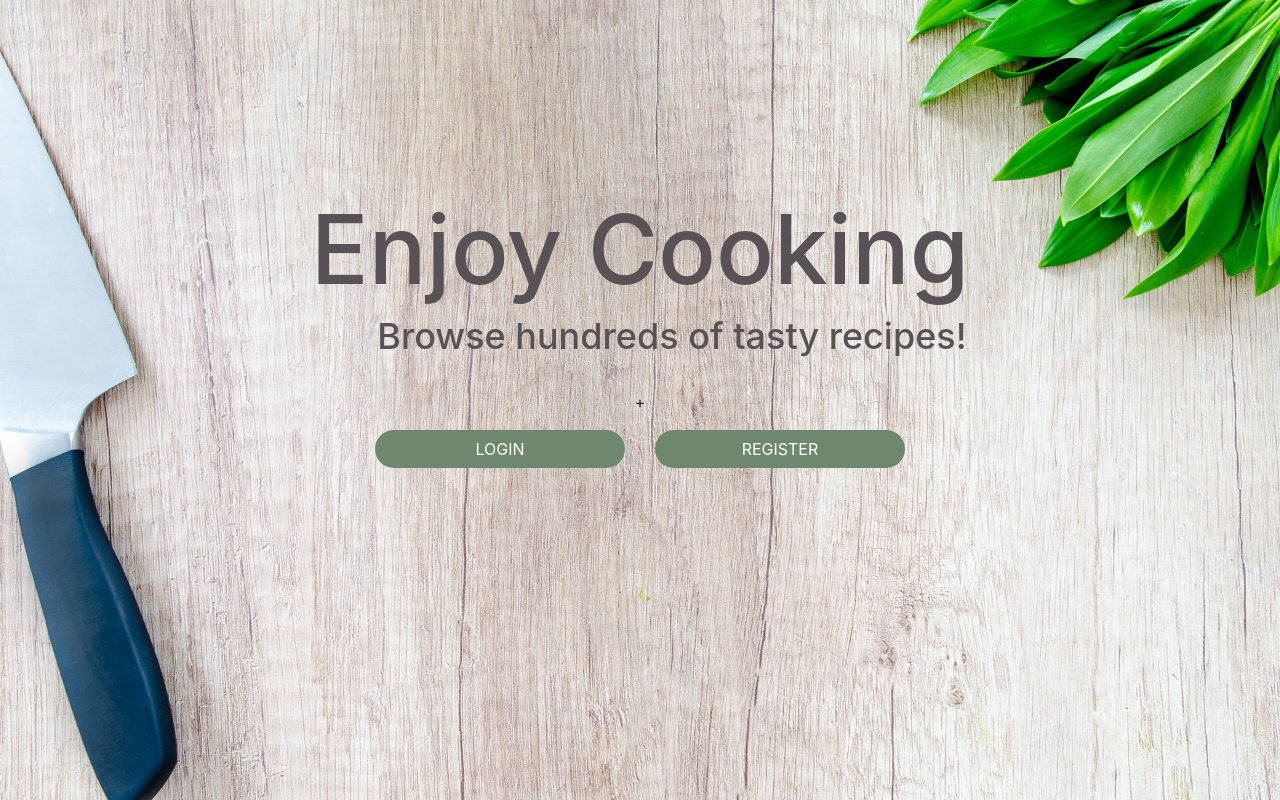
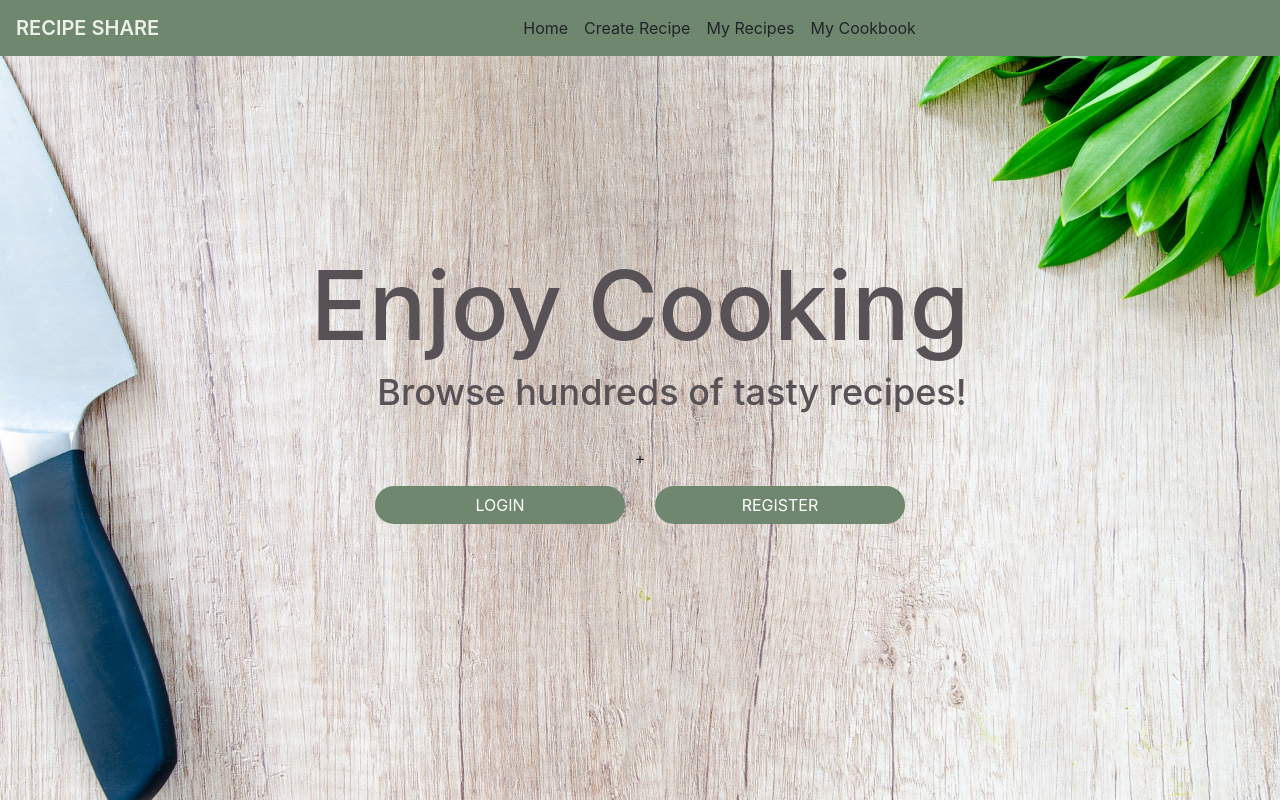
Before and after one commit to ajin-chwy/1808-Java-Project2, an Angular app in the folder recipe-sharing-app/: page /login in a window 1280 px wide. Built offline with nearby package versions, Linux system fonts and the light colour scheme; no server answers.

Commit message:
Started making changes to navbar

```diff
--- a/recipe-sharing-app/src/app/home/home.component.html
+++ b/recipe-sharing-app/src/app/home/home.component.html
@@ -24,3 +24,15 @@ view all recipe page
     </ol>
 </div>
 <button class="btn btn-secondary" (click)="logout()">Logout</button>
+
+<div class="card" style="width: 18rem;">
+    <div class="card-body">
+        <h5 class="card-title">Card title</h5>
+        <p class="card-text">Some quick example text to build on the card title and make up the bulk of the card's content.</p>
+        <a href="#" class="btn btn-primary">Go somewhere</a>
+    </div>
+</div>
+
+<div *ngIf="recipes != undefined">
+
+</div>
--- a/recipe-sharing-app/src/app/navbar/navbar.component.css
+++ b/recipe-sharing-app/src/app/navbar/navbar.component.css
@@ -0,0 +1,13 @@
+nav{
+    background-color:#6F876E;
+}
+
+nav .navbar-brand{
+    font-weight: 600;
+    color: #EDF0E9;
+    text-transform: uppercase;
+}
+
+nav .navbar-link{
+
+}
--- a/recipe-sharing-app/src/app/navbar/navbar.component.html
+++ b/recipe-sharing-app/src/app/navbar/navbar.component.html
@@ -1,3 +1,30 @@
-<nav>
+<nav class="navbar navbar-expand-lg">
+    <a class="navbar-brand" href="#">Recipe Share</a>
+    <button class="navbar-toggler" type="button" data-toggle="collapse" data-target="#navbarSupportedContent" aria-controls="navbarSupportedContent" aria-expanded="false" aria-label="Toggle navigation">
+      <span class="navbar-toggler-icon"></span>
+    </button>
 
-</nav>
+    <div class="collapse navbar-collapse" id="navbarSupportedContent">
+      <ul class="navbar-nav mx-auto">
+
+        <li class="nav-item active">
+          <a class="nav-link">Home</a>
+        </li>
+
+        <!-- NAV ELEMENTS FOR COOKS -->
+        <li class="nav-item">
+          <a class="nav-link">Create Recipe</a>
+        </li>
+
+        <li class="nav-item">
+          <a class="nav-link">My Recipes</a>
+        </li>
+
+        <!-- NAV ELEMENTS FOR CRITICS -->
+        <li class="nav-item">
+            <a class="nav-link">My Cookbook</a>
+        </li>
+      </ul>
+
+    </div>
+  </nav>
```
